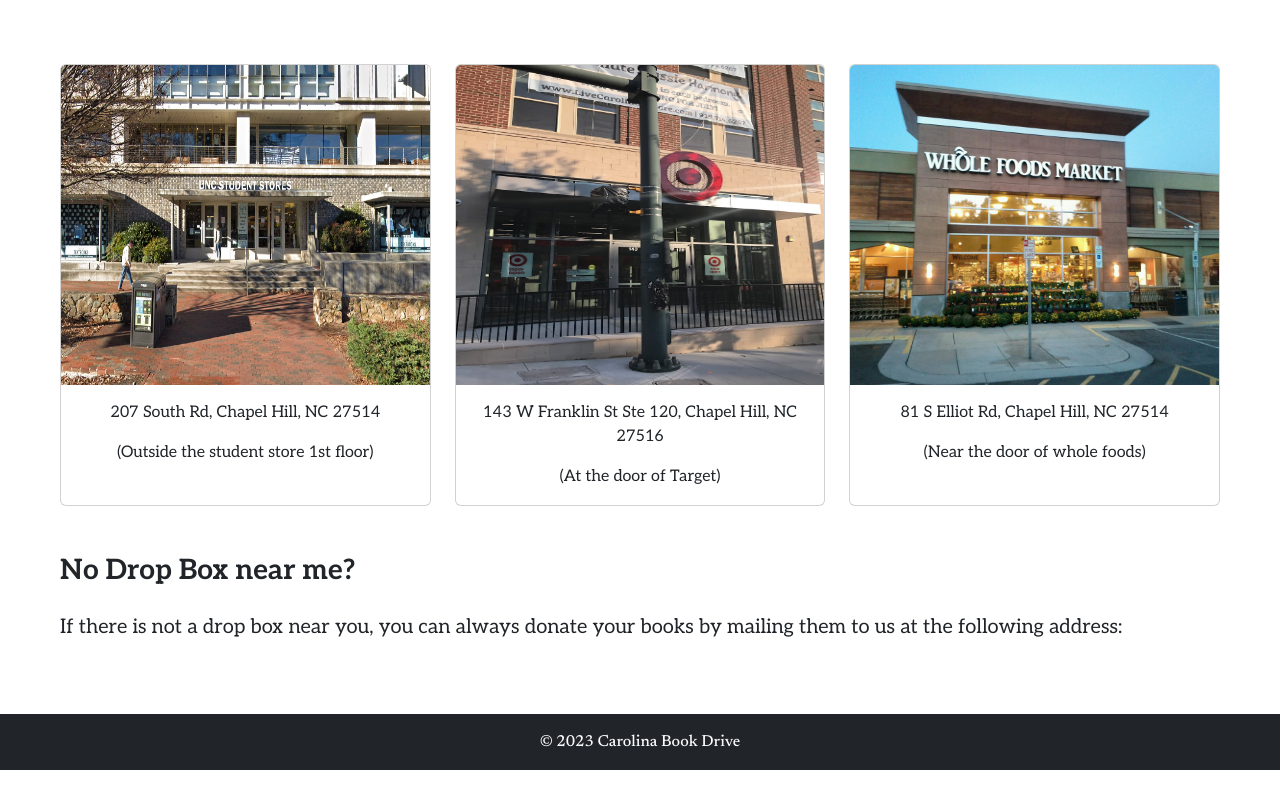
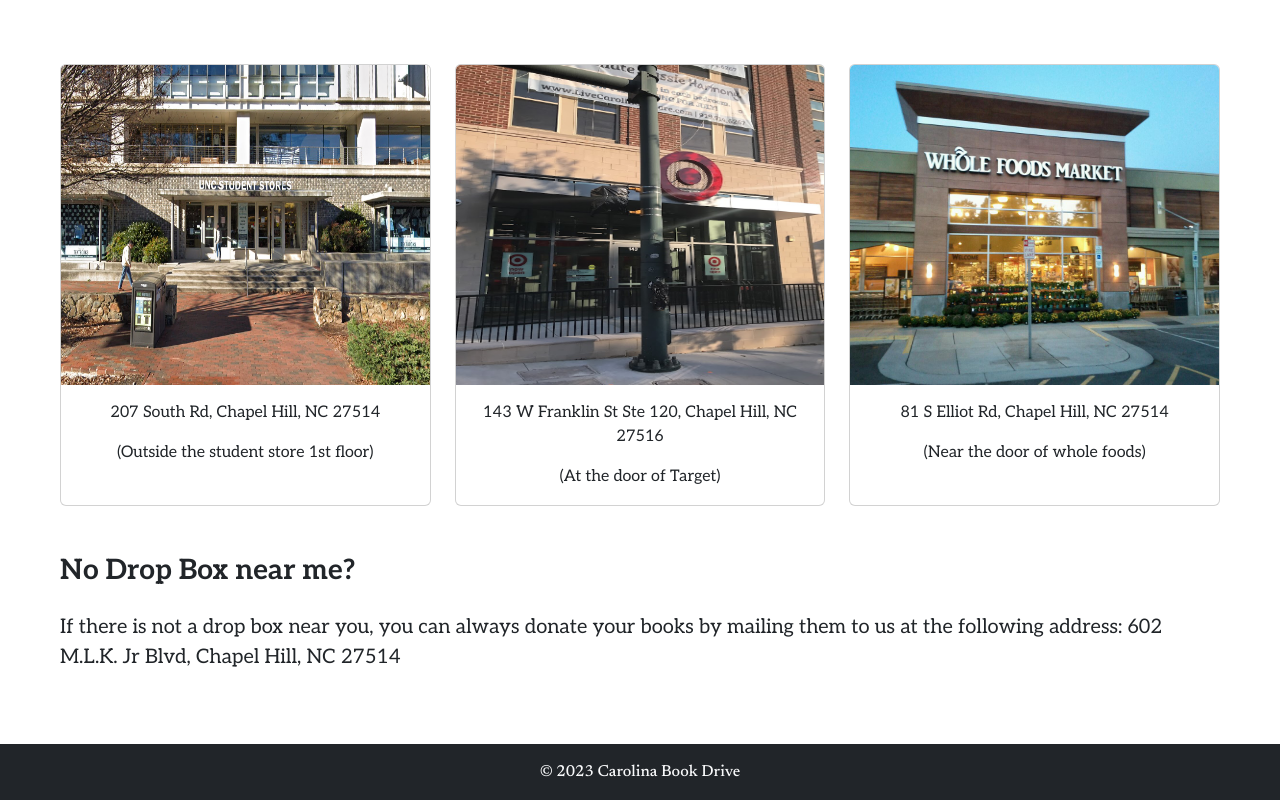
Before and after one commit to tianjun-ma/COMP126-Project-23Fall, a plain HTML site: page html/dropbox.html in a window 1280 px wide. Shown: the part 360-1160 px from the top of the page. Before the commit the page ends 1130 px from the top, so only its background shows below. Drawn offline with nearby package versions, Linux system fonts and the light colour scheme; a web font is replaced by a local one.

Commit message:
address,deleted excessive div

```diff
--- a/html/dropbox.html
+++ b/html/dropbox.html
@@ -49,8 +49,7 @@
                         Dropping off your books at one of our handy drop boxes today!
                     </p>
 
-                </div>
-                <img class="img-fluid w-50 d-none d-sm-block" src="img/showcase.svg" alt="" />
+
             </div>
         </div>
     </section>
@@ -101,7 +100,7 @@
                     <h3 class="notice">No Drop Box near me?</h3>
                     <p class="lead my-4">
                         If there is not a drop box near you, you can always donate your books by mailing them to us at
-                        the following address:
+                        the following address: 602 M.L.K. Jr Blvd, Chapel Hill, NC 27514
                 </div>
                 </div>
 
```
Also changed, not shown: html/about-us.html (+1 -1 lines), html/donor_p1.html (+6 -7 lines), html/donor_p2.html (+1 -2 lines), html/donor_p3.html (+0 -2 lines), html/get-involved.html (+0 -2 lines), html/sign-up-thanks.html (+0 -2 lines), html/sign-up.html (+0 -2 lines), index.html (+0 -1 lines).
